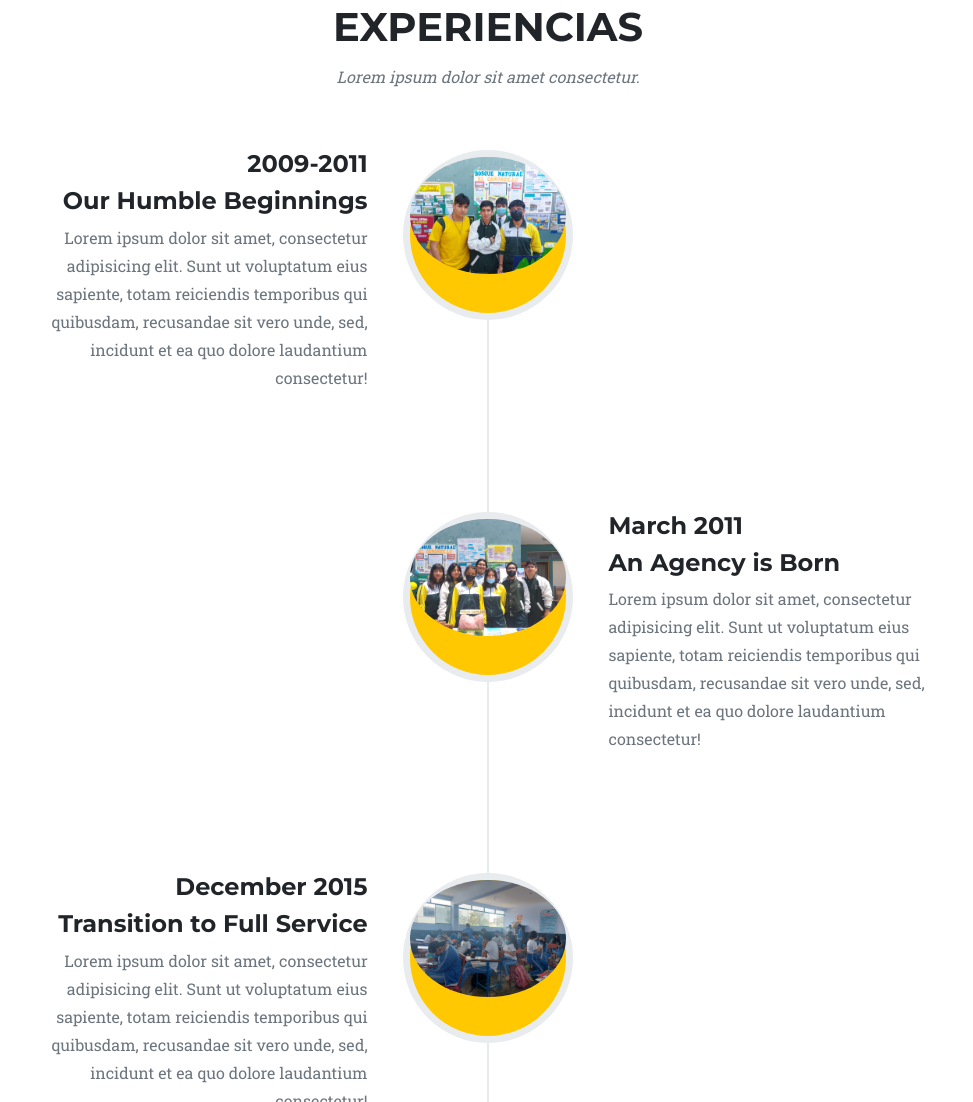
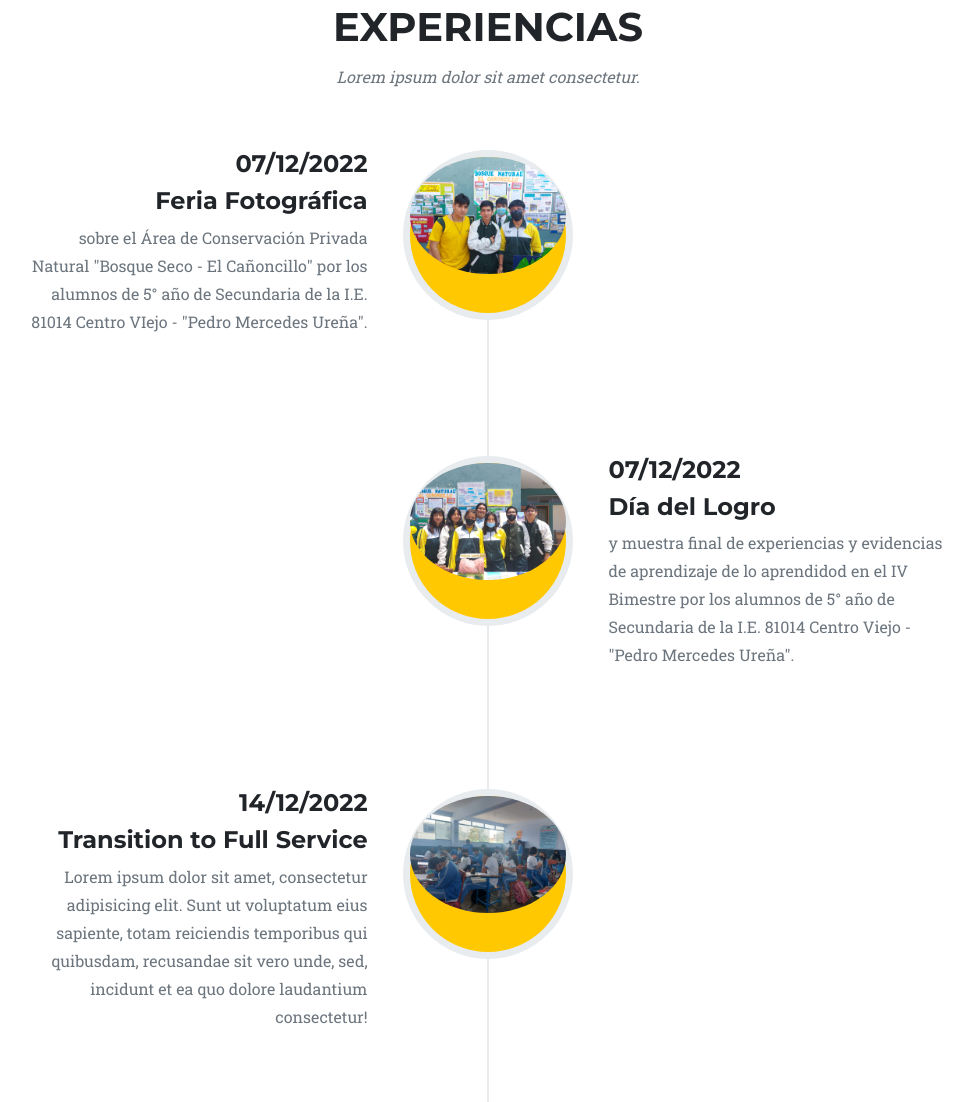
Before and after one commit to EDWARDLC2001/PPP, a plain HTML site: page index.html in a window 1280 px wide. Shown: the part 2876-3978 px from the top of the page, without its empty margins (152-1125 px from the left). Drawn offline with nearby package versions, Linux system fonts and the light colour scheme.

Commit message:
Update index.html

```diff
--- a/index.html
+++ b/index.html
@@ -192,27 +192,27 @@
                         <div class="timeline-image"><img class="rounded-circle img-fluid" src="assets/img/about/Experiencia1.jpeg" alt="..." /></div>
                         <div class="timeline-panel">
                             <div class="timeline-heading">
-                                <h4>2009-2011</h4>
-                                <h4 class="subheading">Our Humble Beginnings</h4>
+                                <h4>07/12/2022</h4>
+                                <h4 class="subheading">Feria Fotográfica</h4>
                             </div>
-                            <div class="timeline-body"><p class="text-muted">Lorem ipsum dolor sit amet, consectetur adipisicing elit. Sunt ut voluptatum eius sapiente, totam reiciendis temporibus qui quibusdam, recusandae sit vero unde, sed, incidunt et ea quo dolore laudantium consectetur!</p></div>
+                            <div class="timeline-body"><p class="text-muted">sobre el Área de Conservación Privada Natural "Bosque Seco - El Cañoncillo" por los alumnos de 5° año de Secundaria de la I.E. 81014 Centro VIejo - "Pedro Mercedes Ureña".</p></div>
                         </div>
                     </li>
                     <li class="timeline-inverted">
                         <div class="timeline-image"><img class="rounded-circle img-fluid" src="assets/img/about/Experiencia2.jpeg" alt="..." /></div>
                         <div class="timeline-panel">
                             <div class="timeline-heading">
-                                <h4>March 2011</h4>
-                                <h4 class="subheading">An Agency is Born</h4>
+                                <h4>07/12/2022</h4>
+                                <h4 class="subheading">Día del Logro</h4>
                             </div>
-                            <div class="timeline-body"><p class="text-muted">Lorem ipsum dolor sit amet, consectetur adipisicing elit. Sunt ut voluptatum eius sapiente, totam reiciendis temporibus qui quibusdam, recusandae sit vero unde, sed, incidunt et ea quo dolore laudantium consectetur!</p></div>
+                            <div class="timeline-body"><p class="text-muted">y muestra final de experiencias y evidencias de aprendizaje de lo aprendidod en el IV Bimestre por los alumnos de 5° año de Secundaria de la I.E. 81014 Centro Viejo - "Pedro Mercedes Ureña".</p></div>
                         </div>
                     </li>
                     <li>
                         <div class="timeline-image"><img class="rounded-circle img-fluid" src="assets/img/about/Experiencia3.jpeg" alt="..." /></div>
                         <div class="timeline-panel">
                             <div class="timeline-heading">
-                                <h4>December 2015</h4>
+                                <h4>14/12/2022</h4>
                                 <h4 class="subheading">Transition to Full Service</h4>
                             </div>
                             <div class="timeline-body"><p class="text-muted">Lorem ipsum dolor sit amet, consectetur adipisicing elit. Sunt ut voluptatum eius sapiente, totam reiciendis temporibus qui quibusdam, recusandae sit vero unde, sed, incidunt et ea quo dolore laudantium consectetur!</p></div>
```
